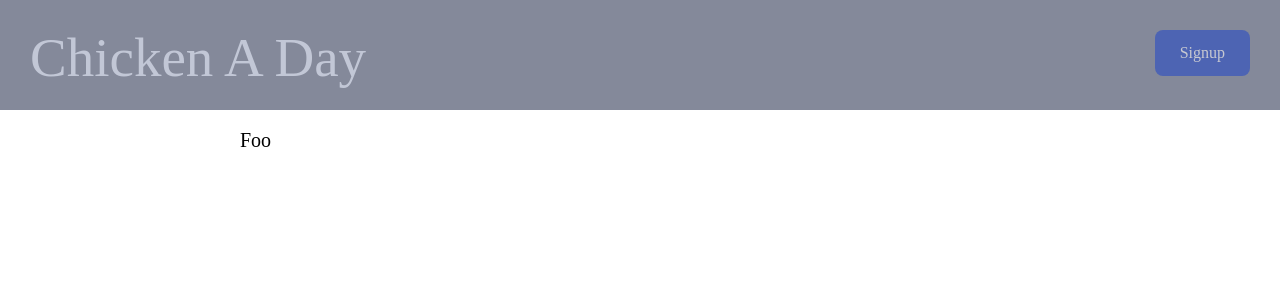
After one commit to danielzfranklin/chickenADay, a Python web app: template static/templates/register.html in a window 1280 px wide. The commit adds this page. Shown: the top 300 px of the page. Run offline with Jinja, Linux system fonts and the light colour scheme; the template is opened without the code that fills it, so the values that code supplies are empty.

Commit message:
working index.html and start templating

```diff
--- a/static/stylesheets/theme.css
+++ b/static/stylesheets/theme.css
@@ -24,14 +24,84 @@ body {
 	height: 16px;
 
 	background-color: hsla(226, 40%, 50%, 1);
-	color: hsla(226, 10%, 80%, 1)
+	color: hsla(226, 10%, 80%, 1);
+}
+.inline.signup{
+	margin: 10px;
+	margin-right: auto;
+	margin-left: auto;
+	float: none;
+	width: 60px;
+
+	text-decoration: none;
+	text-align: center;
+}
+a.inline.signup{
+	margin:0;
+	padding:0;
+	float:none;
+	height:auto;
+	width:auto;
+	background-color: none;
+
+	color: hsla(226, 10%, 80%, 1);
 }
 
 .name {
 	font-size: 55px;
 	color: hsla(226, 20%, 80%, 1)
 }
+@media (max-width: 520px) {
+	.name{
+		font-size: 40px;
+	}
+}
+@media (max-width: 420px) {
+	.name{
+		font-size: 30px;
+	}
+}
 
 #content.smallNav{
 	margin-top: 110px;
 }
+#content{
+	padding: 20px;
+	width: calc(100% - 40px);
+	max-width: 800px;
+
+	margin-left: auto;
+	margin-right: auto;
+
+	font-size: 20px;
+}
+
+.inlineSignup {
+	text-align: center;
+}
+.inlineSignup span{
+	text-align: center;
+}
+
+#mainImage {
+	margin-left: auto;
+	margin-right: auto;
+
+	margin-top: 70px;
+	margin-bottom: 70px;
+	width: calc(100% - 20px);
+}
+#mainImage img{
+	height: inherit;
+	width: inherit;
+}
+
+.caption {
+	text-align: center;
+	color: hsla(226, 60%, 30%, 1);
+
+	font-size: 15px;
+}
+.caption a{
+	color: hsla(226, 60%, 40%, 1);
+}
--- /dev/null
+++ b/static/templates/base.html
@@ -0,0 +1,20 @@
+<!DOCTYPE html>
+<html>
+	<head>
+		<meta name=“viewport” content="initial-scale=1.0">
+
+		<title>{% block title %}{% endblock %} | Chicken A Day</title>
+
+		<link rel="stylesheet" type="text/css" href="/static/stylesheets/defaults.css">
+		<link rel="stylesheet" type="text/css" href="/static/stylesheets/theme.css">
+	</head>
+	<body>
+		<div id="header" unselectable="on">
+			<a href="/account"><span class="signup">Signup</span></a>
+			<span class="name">Chicken A Day</span>
+		</div>
+		<div id="content" class="smallNav">
+			{% block content %}{% endblock %}
+		</div>
+	</body>
+</html>
--- /dev/null
+++ b/static/templates/register.html
@@ -0,0 +1,7 @@
+{% extends "base.html" %}
+
+{% block title %}Register{% endblock %}
+
+{% block content %}
+	Foo
+{% endblock %}
```
Also changed, not shown: index.html (+28 -3 lines), static/images/chicksInBox.jpg (added).
